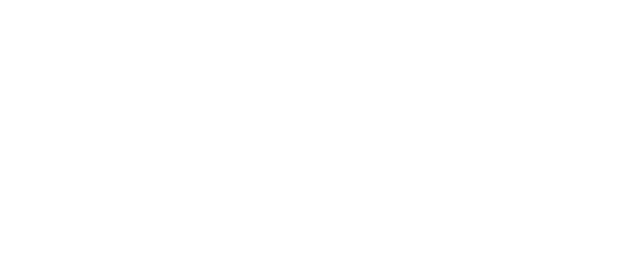
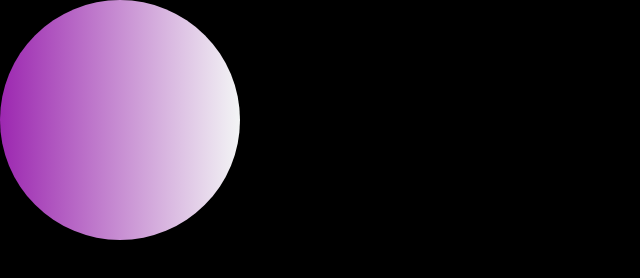
Before and after one commit to Syed-brhn/Flipping-Card, a plain HTML site: page index.html in a window 1280 px wide. Shown: the whole page, without its empty margins (0-640 px from the left). Drawn offline with Linux system fonts and the light colour scheme.

Commit message:
Create  Section

```diff
--- a/index.html
+++ b/index.html
@@ -4,9 +4,9 @@
     <meta charset="UTF-8">
     <meta name="viewport" content="width=device-width, initial-scale=1.0">
     <title>Flipping Card</title>
-    <link rel="stylesheet" href="./index.html">
+    <link rel="stylesheet" href="./style.css">
 </head>
 <body>
-
+    <section></section>
 </body>
 </html>
--- a/style.css
+++ b/style.css
@@ -0,0 +1,23 @@
+* {
+    margin: 0;
+    padding: 0;
+    box-sizing: border-box;
+    font-family: "Poppins", sans-serif;
+}
+
+section{
+    position: relative;
+    min-height: 100vh;
+    width: 100%;
+    background-color: #000;
+}
+
+section::before{
+    content: "";
+    position: absolute;
+    height: 240px;
+    width: 240px;
+    border-radius: 50%;
+    background: linear-gradient(90deg, #9c27b0, #f3f5f5)
+
+}
```
